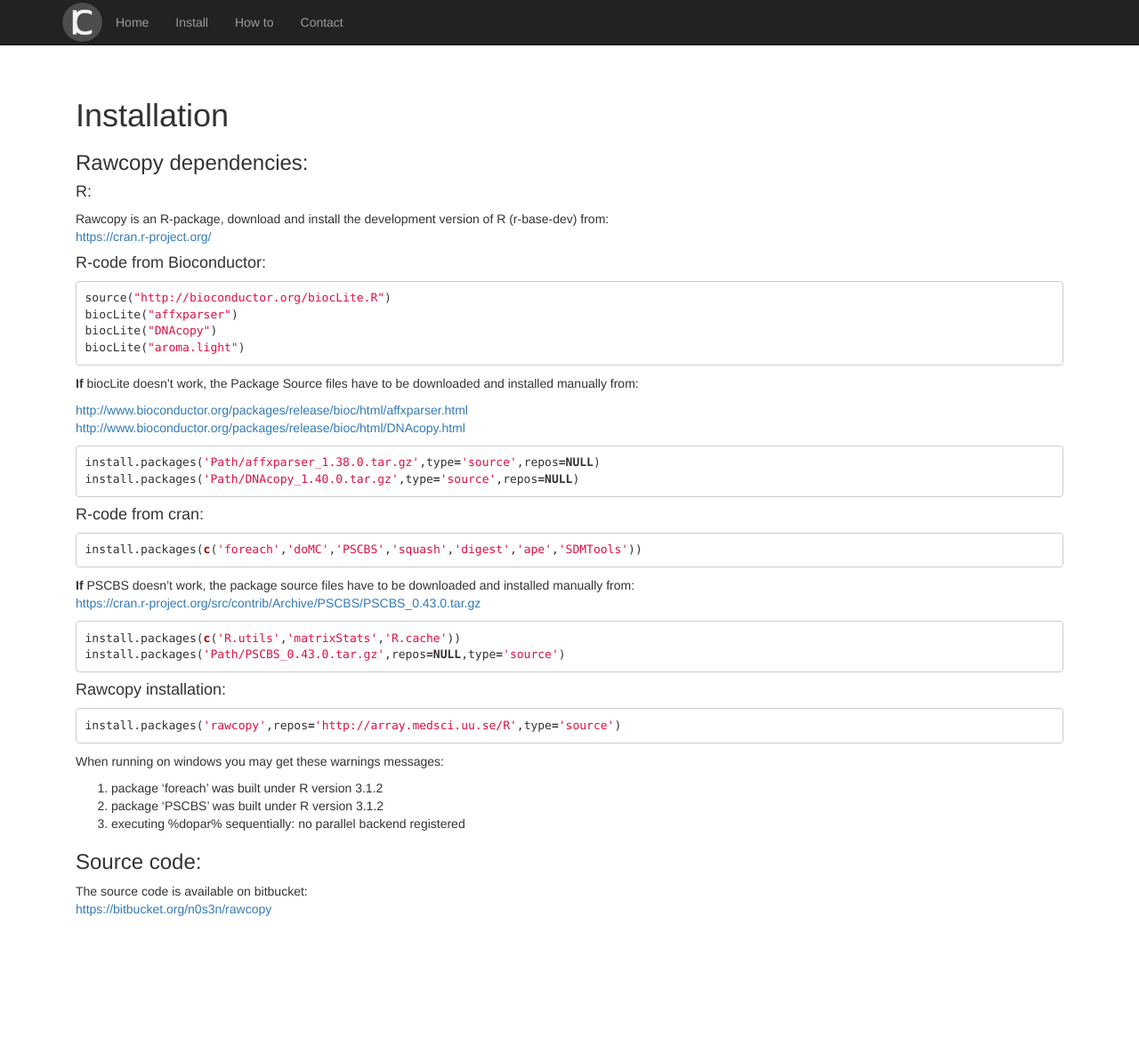
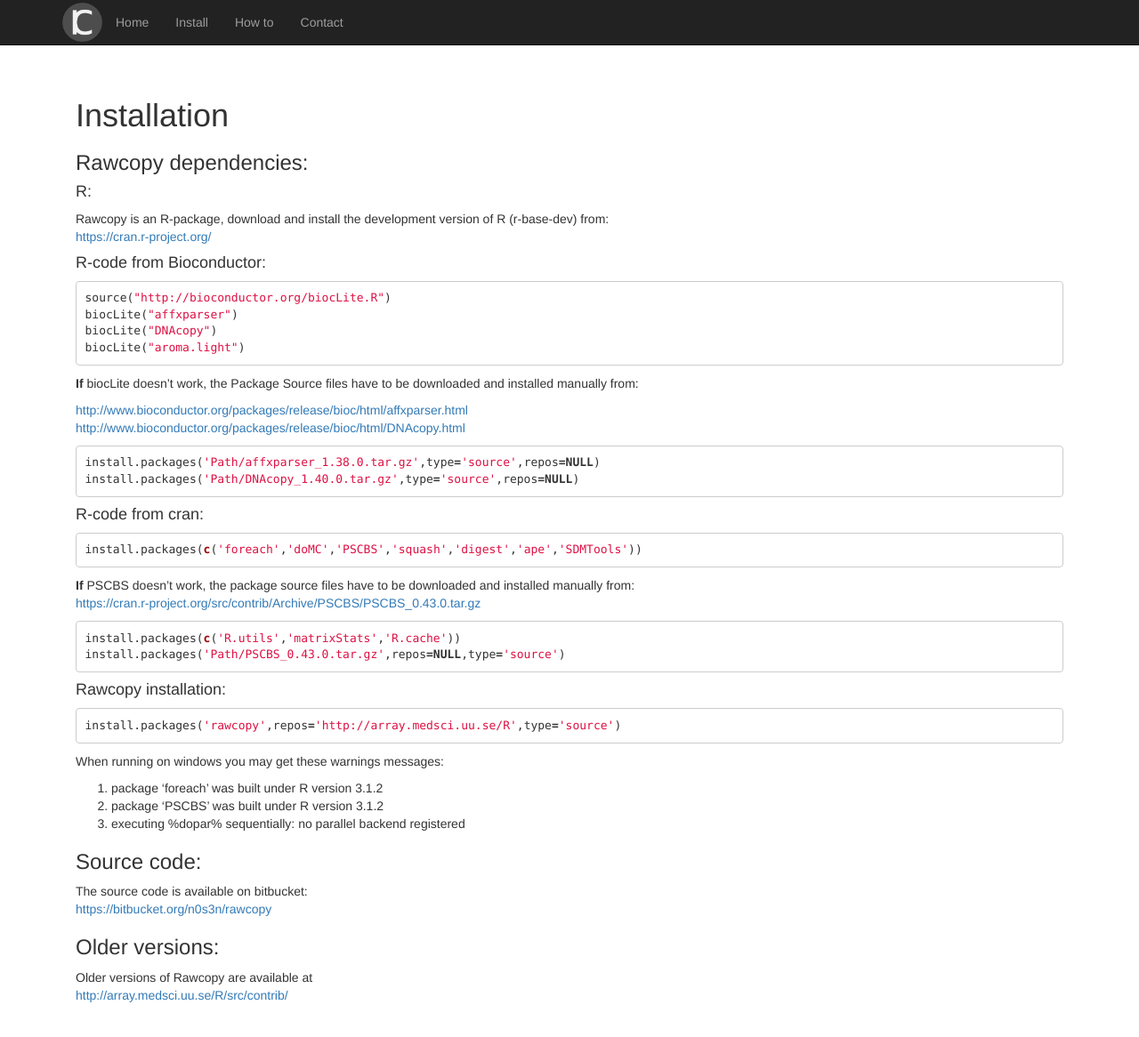
Before and after one commit to rawcopy/rawcopy.github.io, a Jekyll site: the page built from install.md, in a window 1280 px wide and 1179 px high. Shown: the top 1166 px of the window at 89% size. Built offline with Jekyll 4.4.1, drawn with Linux system fonts in a browser that asks for light colours; nearby versions of some CDN libraries.

Commit message:
Update install.md

```diff
--- a/install.md
+++ b/install.md
@@ -63,3 +63,8 @@ When running on windows you may get these warnings messages:
 ### Source code:
 The source code is available on bitbucket:
 <a href='https://bitbucket.org/n0s3n/rawcopy'>https://bitbucket.org/n0s3n/rawcopy</a>
+
+
+### Older versions:
+Older versions of Rawcopy are available at
+<a href='http://array.medsci.uu.se/R/src/contrib/'>http://array.medsci.uu.se/R/src/contrib/</a>
```
